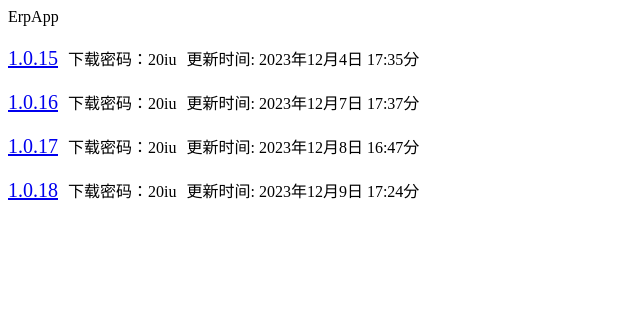
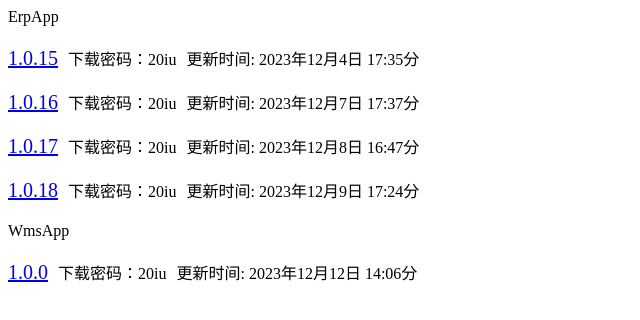
Before and after one commit to userArcueidBrunestud/alphaApp, a plain HTML site: page index.html in a window 1280 px wide. Shown: the whole page, without its empty margins (0-640 px from the left). Drawn offline with nearby package versions, Linux system fonts and the light colour scheme.

Commit message:
版本更新

```diff
--- a/index.html
+++ b/index.html
@@ -16,7 +16,7 @@
 
 <body>
     <div>ErpApp</div>
-    <div style="display: flex;flex-direction: column;">
+    <div style="display: flex;flex-direction: column;margin-bottom: 20px;">
         <div style="display: flex;flex-direction: row; align-items: center;margin-top: 20px;">
             <a
                 href="https://wwar.lanzout.com/icPZX1gshaoh">1.0.15</a>
@@ -42,6 +42,16 @@
             <div style="margin-left: 10px;">更新时间: 2023年12月9日 17:24分</div>
         </div>
     </div>
+
+    <div>WmsApp</div>
+    <div style="display: flex;flex-direction: column;">
+        <div style="display: flex;flex-direction: row; align-items: center;margin-top: 20px;">
+            <a
+                href="https://wwar.lanzout.com/icg7Q1hn4xdc">1.0.0</a>
+            <div style="margin-left: 10px;">下载密码：20iu</div>
+            <div style="margin-left: 10px;">更新时间: 2023年12月12日 14:06分</div>
+        </div>
+    </div>
 </body>
 
 </html>
```
